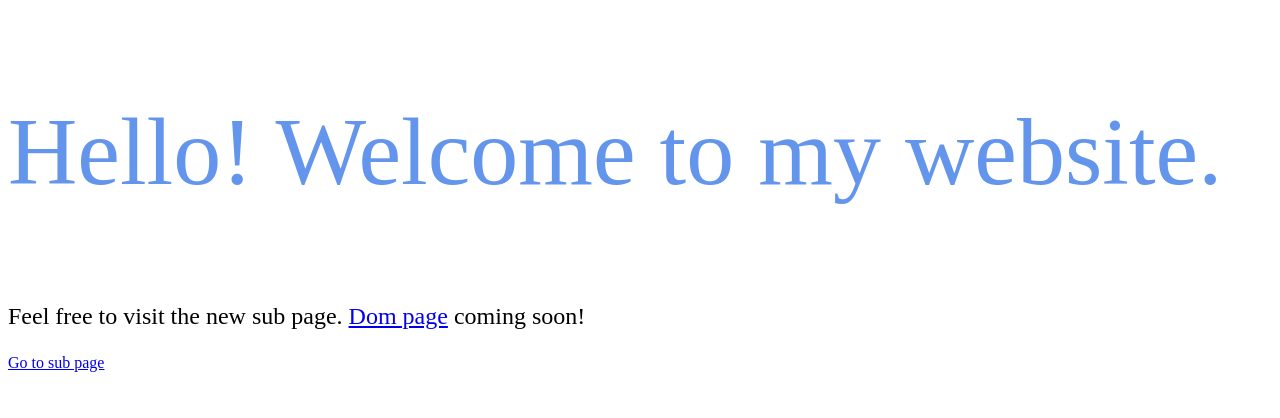
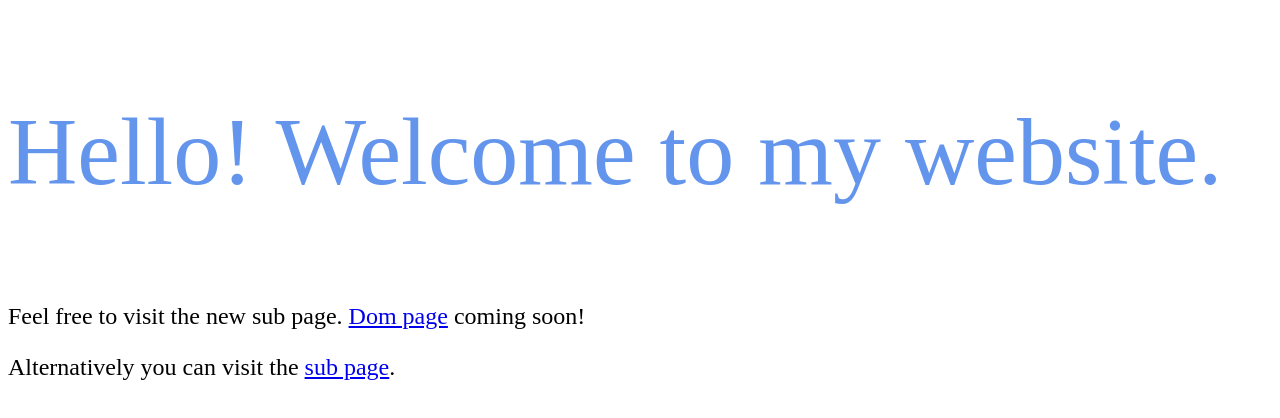
Before and after one commit to LemonShark1/jayden-digital-practices-babysteps-with-gd, a plain HTML site: page index.html in a window 1280 px wide. Drawn offline with Linux system fonts and the light colour scheme.

Commit message:
updated main page

```diff
--- a/index.html
+++ b/index.html
@@ -8,6 +8,6 @@
 <body>
     <p style="color:cornflowerblue; font-size: 96px;">Hello! Welcome to my website.</p>
     <p style="color:black; font-size: 24px;">Feel free to visit the new sub page. <a href="/dom-page/">Dom page</a> coming soon!</p>
-    <a href="/sub-page/">Go to sub page</a>
+    <p style="color:black; font-size: 24px;">Alternatively you can visit the <a href="/sub-page/">sub page</a>.</p>
 </body>
 </html>
```
